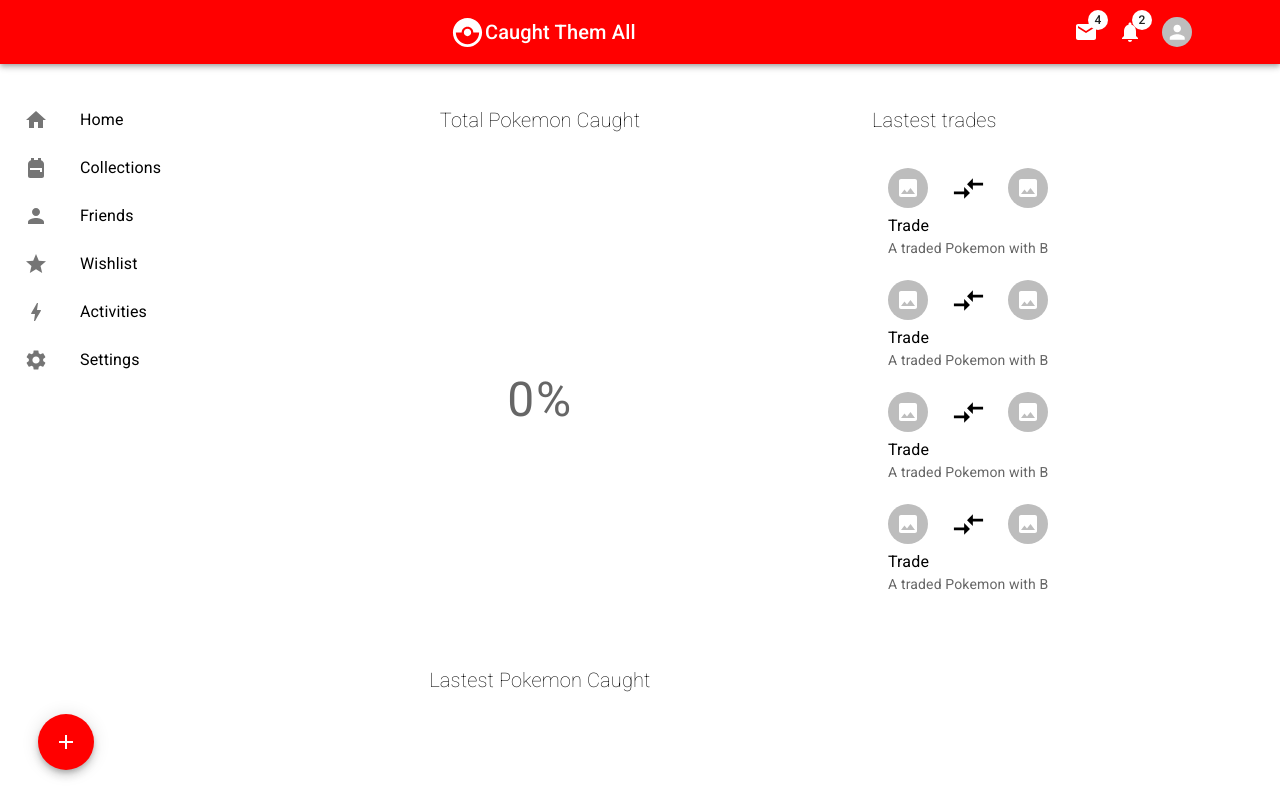
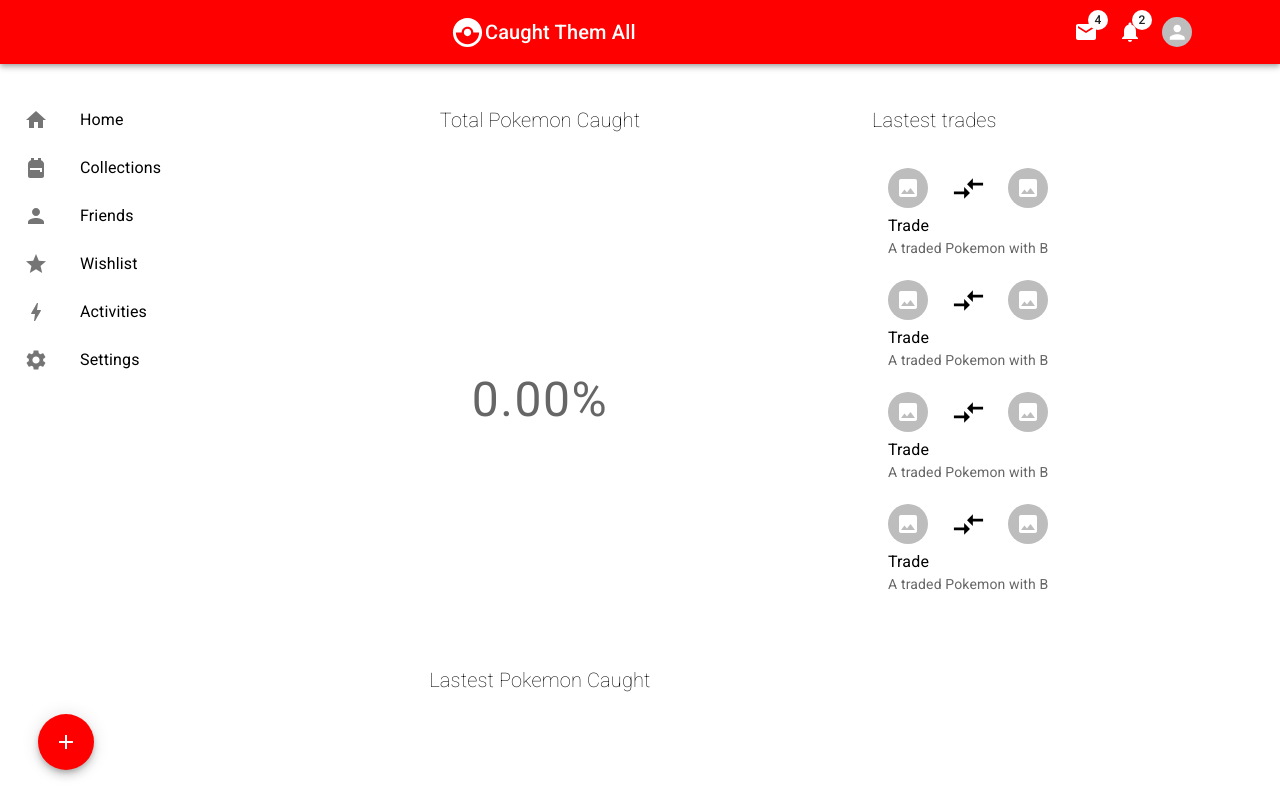
Before and after one commit to JustTanwa/caught-them-all, a React (Create React App) app: page / in a window 1280 px wide. Built offline with nearby package versions, Linux system fonts and the light colour scheme.

Commit message:
removed console log and format percentage to 2dp

```diff
--- a/src/components/Progress.js
+++ b/src/components/Progress.js
@@ -2,12 +2,11 @@
 import React from 'react';
 
 export default function Progress({ pokemonCount }) {
-	console.log(Math.ceil(pokemonCount / 800 * 100), pokemonCount / 800 * 100)
 	return (
 		<>
 			<CircularProgress
 				variant='determinate'
-				value={Math.ceil(pokemonCount / 800 * 100)}
+				value={Math.ceil((pokemonCount / 800) * 100)}
 				strokeWidth={2}
 				style={{ width: '80%', height: 'auto' }}
 			/>
@@ -29,7 +28,7 @@
 					color='text.secondary'
 					fontSize='3em'
 				>
-					{`${pokemonCount / 800 * 100}%`}
+					{`${((pokemonCount / 800) * 100).toFixed(2)}%`}
 				</Typography>
 			</Box>
 		</>
```
